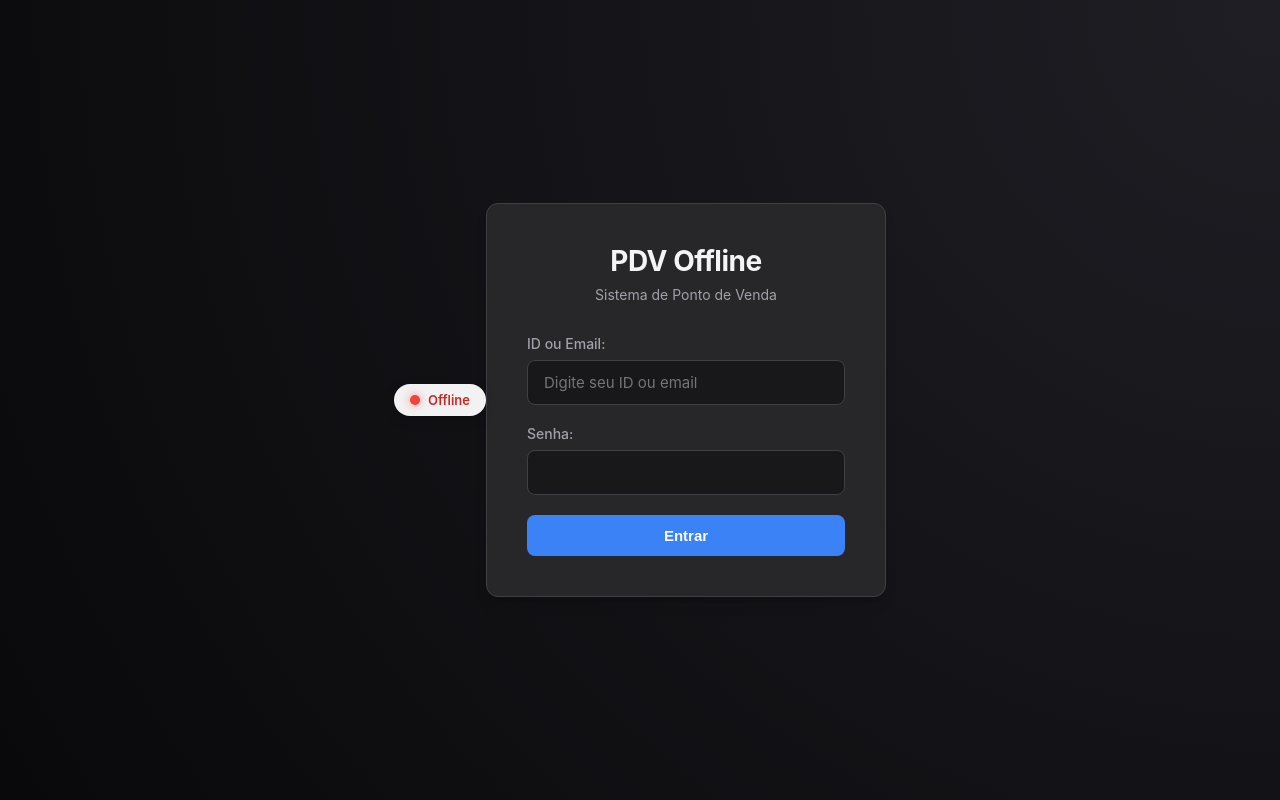
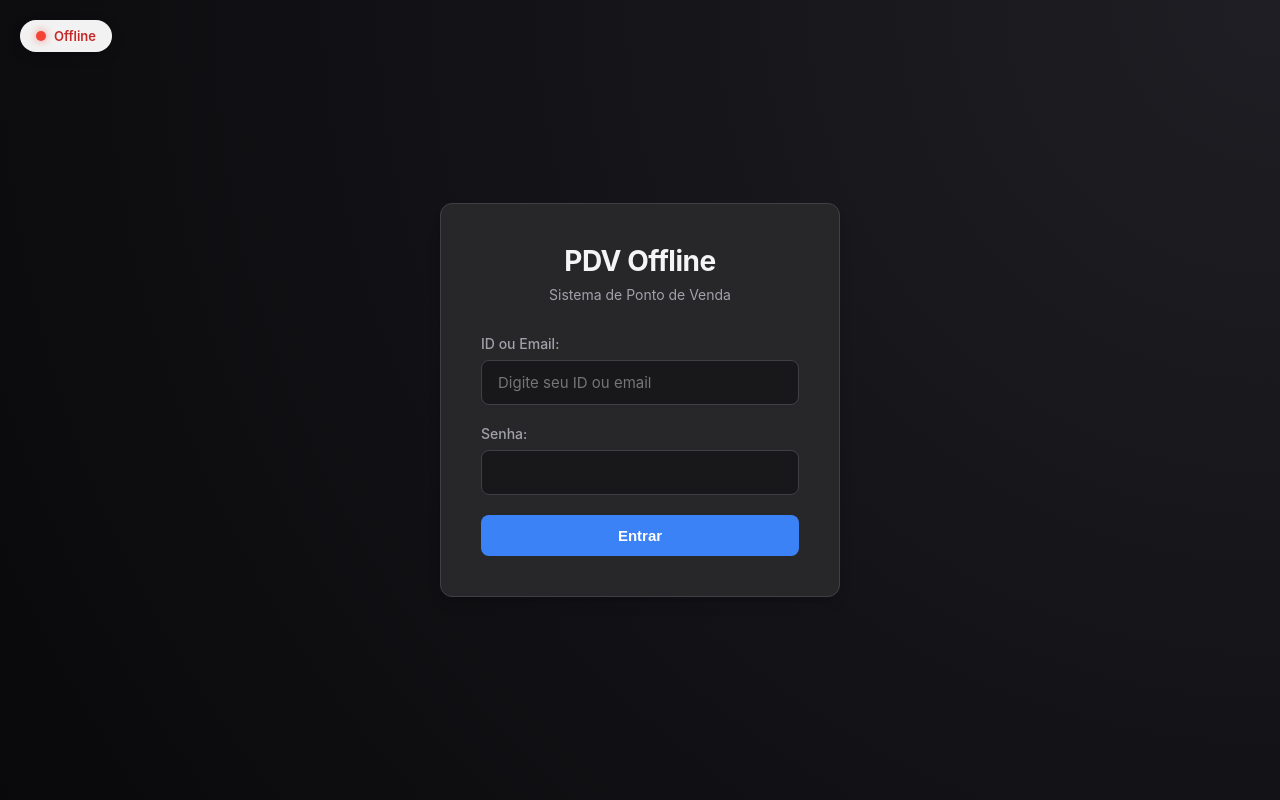
Before and after one commit to Marcos-ViniciusDEV/PDV, a React (Vite) app: page /login in a window 1280 px wide. Built offline with nearby package versions, Linux system fonts and the light colour scheme; no server answers.

Commit message:
feat: move connection status to top-left corner of login page

```diff
--- a/src/styles/global.css
+++ b/src/styles/global.css
@@ -51,6 +51,14 @@ body {
   height: 100vh;
   padding: 20px;
   background: radial-gradient(circle at top right, #1e1e24, var(--bg-primary));
+  position: relative;
+}
+
+.login-container .connection-status {
+  position: absolute;
+  top: 20px;
+  left: 20px;
+  z-index: 10;
 }
 
 .login-box {
```
